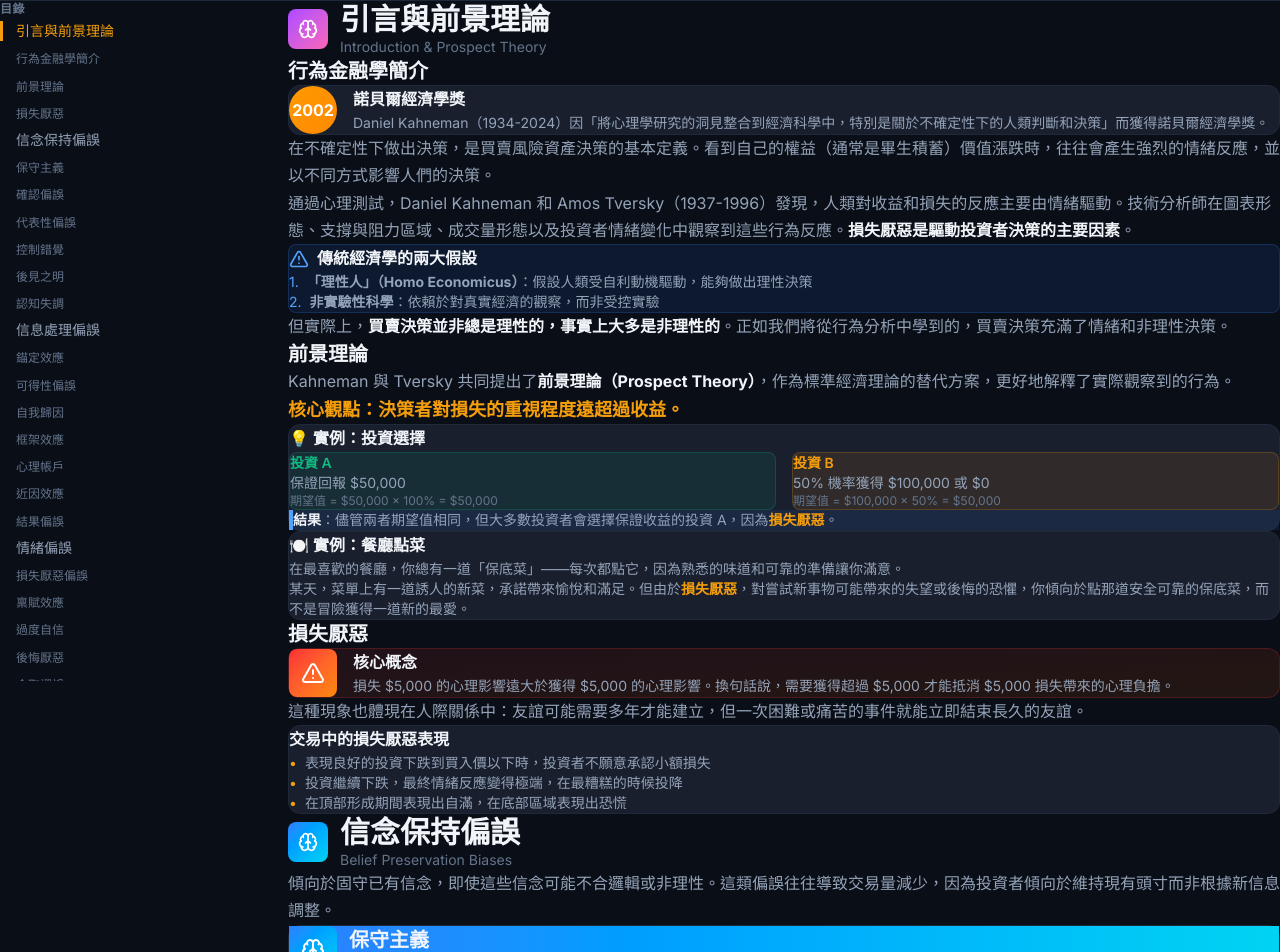
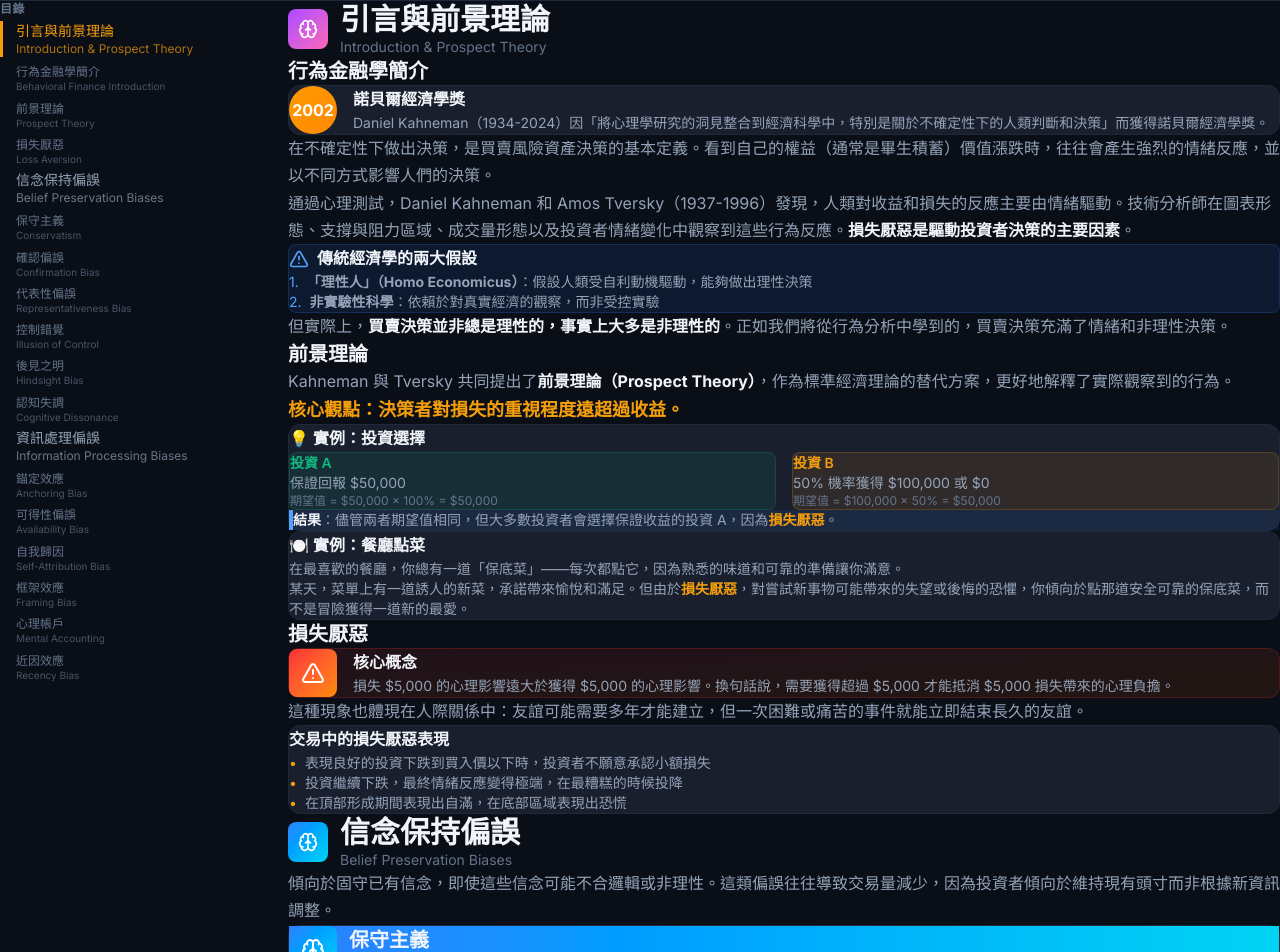
Before and after one commit to sam9407287/trading-education, a Next.js app: page /technical-analysis/behavioral-finance in a window 1280 px wide. Shown: the part 194-1146 px from the top of the page. Built offline with nearby package versions, Linux system fonts and the light colour scheme.

Commit message:
修正行為金融頁面：將簡體'信息'改為繁體'資訊'並在側邊目錄添加中英對照

```diff
--- a/src/app/technical-analysis/behavioral-finance/page.tsx
+++ b/src/app/technical-analysis/behavioral-finance/page.tsx
@@ -9,54 +9,59 @@ const navSections = [
   {
     id: 'introduction',
     label: '引言與前景理論',
+    labelEn: 'Introduction & Prospect Theory',
     children: [
-      { id: 'intro', label: '行為金融學簡介' },
-      { id: 'prospect-theory', label: '前景理論' },
-      { id: 'loss-aversion', label: '損失厭惡' },
+      { id: 'intro', label: '行為金融學簡介', labelEn: 'Behavioral Finance Introduction' },
+      { id: 'prospect-theory', label: '前景理論', labelEn: 'Prospect Theory' },
+      { id: 'loss-aversion', label: '損失厭惡', labelEn: 'Loss Aversion' },
     ],
   },
   {
     id: 'belief-preservation',
     label: '信念保持偏誤',
+    labelEn: 'Belief Preservation Biases',
     children: [
-      { id: 'conservatism', label: '保守主義' },
-      { id: 'confirmation', label: '確認偏誤' },
-      { id: 'representativeness', label: '代表性偏誤' },
-      { id: 'illusion-of-control', label: '控制錯覺' },
-      { id: 'hindsight', label: '後見之明' },
-      { id: 'cognitive-dissonance', label: '認知失調' },
+      { id: 'conservatism', label: '保守主義', labelEn: 'Conservatism' },
+      { id: 'confirmation', label: '確認偏誤', labelEn: 'Confirmation Bias' },
+      { id: 'representativeness', label: '代表性偏誤', labelEn: 'Representativeness Bias' },
+      { id: 'illusion-of-control', label: '控制錯覺', labelEn: 'Illusion of Control' },
+      { id: 'hindsight', label: '後見之明', labelEn: 'Hindsight Bias' },
+      { id: 'cognitive-dissonance', label: '認知失調', labelEn: 'Cognitive Dissonance' },
     ],
   },
   {
     id: 'information-processing',
-    label: '信息處理偏誤',
+    label: '資訊處理偏誤',
+    labelEn: 'Information Processing Biases',
     children: [
-      { id: 'anchoring', label: '錨定效應' },
-      { id: 'availability', label: '可得性偏誤' },
-      { id: 'self-attribution', label: '自我歸因' },
-      { id: 'framing', label: '框架效應' },
-      { id: 'mental-accounting', label: '心理帳戶' },
-      { id: 'recency', label: '近因效應' },
-      { id: 'outcome', label: '結果偏誤' },
+      { id: 'anchoring', label: '錨定效應', labelEn: 'Anchoring Bias' },
+      { id: 'availability', label: '可得性偏誤', labelEn: 'Availability Bias' },
+      { id: 'self-attribution', label: '自我歸因', labelEn: 'Self-Attribution Bias' },
+      { id: 'framing', label: '框架效應', labelEn: 'Framing Bias' },
+      { id: 'mental-accounting', label: '心理帳戶', labelEn: 'Mental Accounting' },
+      { id: 'recency', label: '近因效應', labelEn: 'Recency Bias' },
+      { id: 'outcome', label: '結果偏誤', labelEn: 'Outcome Bias' },
     ],
   },
   {
     id: 'emotional',
     label: '情緒偏誤',
+    labelEn: 'Emotional Biases',
     children: [
-      { id: 'loss-aversion-bias', label: '損失厭惡偏誤' },
-      { id: 'endowment', label: '稟賦效應' },
-      { id: 'overconfidence', label: '過度自信' },
-      { id: 'regret-aversion', label: '後悔厭惡' },
-      { id: 'conjunction-fallacy', label: '合取謬誤' },
-      { id: 'self-control', label: '自我控制' },
-      { id: 'status-quo', label: '現狀偏誤' },
-      { id: 'affinity', label: '親和偏誤' },
+      { id: 'loss-aversion-bias', label: '損失厭惡偏誤', labelEn: 'Loss Aversion Bias' },
+      { id: 'endowment', label: '稟賦效應', labelEn: 'Endowment Bias' },
+      { id: 'overconfidence', label: '過度自信', labelEn: 'Overconfidence Bias' },
+      { id: 'regret-aversion', label: '後悔厭惡', labelEn: 'Regret Aversion' },
+      { id: 'conjunction-fallacy', label: '合取謬誤', labelEn: 'Conjunction Fallacy' },
+      { id: 'self-control', label: '自我控制', labelEn: 'Self-Control Bias' },
+      { id: 'status-quo', label: '現狀偏誤', labelEn: 'Status Quo Bias' },
+      { id: 'affinity', label: '親和偏誤', labelEn: 'Affinity Bias' },
     ],
   },
   {
     id: 'chart-patterns',
     label: '偏誤與圖表形態',
+    labelEn: 'Biases and Chart Patterns',
   },
 ];
 
@@ -392,7 +397,7 @@ export default function BehavioralFinancePage() {
               id="belief-preservation"
               title="信念保持偏誤"
               titleEn="Belief Preservation Biases"
-              description="傾向於固守已有信念，即使這些信念可能不合邏輯或非理性。這類偏誤往往導致交易量減少，因為投資者傾向於維持現有頭寸而非根據新信息調整。"
+              description="傾向於固守已有信念，即使這些信念可能不合邏輯或非理性。這類偏誤往往導致交易量減少，因為投資者傾向於維持現有頭寸而非根據新資訊調整。"
               icon={Brain}
               gradient="from-blue-500 to-cyan-400"
             />
@@ -402,7 +407,7 @@ export default function BehavioralFinancePage() {
               title="保守主義"
               titleEn="Conservatism"
               type="belief"
-              definition="傾向於過度重視當前信念，低估新信息的價值。投資者由於在接收新信息時更保守地改變預測，從而低估某一結果的機率。"
+              definition="傾向於過度重視當前信念，低估新資訊的價值。投資者由於在接收新資訊時更保守地改變預測，從而低估某一結果的機率。"
               marketExample="你持續看好某科技股三個月，認為它會突破新高。然而最近公司公布營收不如預期，股價連續下跌並跌破重要支撐位。你仍堅持原本的看法，認為只是短期波動，忽略了基本面和技術面都已經轉弱的訊號。"
               impact={{
                 volume: "導致交易量減少",
@@ -416,7 +421,7 @@ export default function BehavioralFinancePage() {
               title="確認偏誤"
               titleEn="Confirmation Bias"
               type="belief"
-              definition="傾向於尋找和注意確認已有信念的信息，而忽視和低估與已有信念相矛盾的信息。忽略與當前觀點相反的證據，接受類似觀點而不考慮當前觀點可能是錯誤的。"
+              definition="傾向於尋找和注意確認已有信念的資訊，而忽視和低估與已有信念相矛盾的資訊。忽略與當前觀點相反的證據，接受類似觀點而不考慮當前觀點可能是錯誤的。"
               marketExample="你買入電動車股票後，只關注看好電動車產業的新聞和報導，對於產能過剩、競爭加劇的負面消息視而不見。社群媒體上有人分享看好電動車的文章你會轉發，但批評的聲音你直接略過。結果錯過了產業反轉的早期警訊。"
               impact={{
                 volume: "導致交易量減少",
@@ -430,7 +435,7 @@ export default function BehavioralFinancePage() {
               title="代表性偏誤"
               titleEn="Representativeness Bias"
               type="belief"
-              definition="傾向於根據過去的經驗和分類對新信息進行分類。還有傾向於過度依賴小樣本信息，這些樣本並不代表整體。根據以前的預測做出預測，而不對當前情況進行詳細分析，因為當前情況與以前的情況相似。這是季節性預測錯誤或小樣本經驗的典型表現。"
+              definition="傾向於根據過去的經驗和分類對新資訊進行分類。還有傾向於過度依賴小樣本資訊，這些樣本並不代表整體。根據以前的預測做出預測，而不對當前情況進行詳細分析，因為當前情況與以前的情況相似。這是季節性預測錯誤或小樣本經驗的典型表現。"
               marketExample="你注意到過去三年每到農曆新年前，生技股都會上漲。今年新年前你大舉買入生技股，期待重現往年行情。但你忽略了今年整體環境已經改變：Fed 持續升息、資金緊縮、產業面臨監管壓力。結果不僅沒漲反而大跌，你過度依賴小樣本的歷史經驗，沒考慮當前的宏觀環境。"
               impact={{
                 volume: "導致交易量減少",
@@ -472,7 +477,7 @@ export default function BehavioralFinancePage() {
               title="認知失調"
               titleEn="Cognitive Dissonance"
               type="belief"
-              definition="傾向於竭盡全力抑制和消除認知失調，即當新信息與預先存在的信息和理解衝突時感受到的心理不適。"
+              definition="傾向於竭盡全力抑制和消除認知失調，即當新資訊與預先存在的資訊和理解衝突時感受到的心理不適。"
               marketExample="你花了大量時間研究一檔 AI 概念股，認為它是未來十年的明星。但公司連續兩季虧損擴大，競爭對手推出更好的產品，你的股票持續下跌。你內心很掙扎：承認自己看錯很痛苦，但繼續持有又不斷虧錢。你開始找各種理由說服自己「長期一定會漲回來」，拒絕面對投資失敗的事實，最終越陷越深。"
               impact={{
                 volume: "導致交易量減少",
@@ -481,12 +486,12 @@ export default function BehavioralFinancePage() {
               }}
             />
 
-            {/* ==================== 信息處理偏誤 ==================== */}
+            {/* ==================== 資訊處理偏誤 ==================== */}
             <SectionHeader
               id="information-processing"
-              title="信息處理偏誤"
+              title="資訊處理偏誤"
               titleEn="Information Processing Biases"
-              description="傾向於以不合邏輯或非理性的方式處理新信息，這往往是信念保持偏誤的前兆。這些偏誤幫助解釋技術分析師觀察到的許多圖表形態，如支撐與阻力區域的形成。"
+              description="傾向於以不合邏輯或非理性的方式處理新資訊，這往往是信念保持偏誤的前兆。這些偏誤幫助解釋技術分析師觀察到的許多圖表形態，如支撐與阻力區域的形成。"
               icon={Zap}
               gradient="from-purple-500 to-pink-400"
             />
@@ -511,10 +516,10 @@ export default function BehavioralFinancePage() {
               titleEn="Availability Bias"
               type="information"
               definition="傾向於根據事件的易於回憶或理解程度來決定其機率。容易回憶和理解的結果被認為比那些更難回憶或理解的結果更有可能發生。"
-              marketExample="朋友最近在半導體股賺了大錢，你每天都聽他分享戰績。媒體也不斷報導晶片產業的榮景。於是你認為「現在投資半導體一定賺」，把大部分資金投入。但你忽略了其他產業的機會，也沒評估半導體是否已經過熱。只因為這些信息「容易取得」和「印象深刻」，就過度高估了獲利機率。"
+              marketExample="朋友最近在半導體股賺了大錢，你每天都聽他分享戰績。媒體也不斷報導晶片產業的榮景。於是你認為「現在投資半導體一定賺」，把大部分資金投入。但你忽略了其他產業的機會，也沒評估半導體是否已經過熱。只因為這些資訊「容易取得」和「印象深刻」，就過度高估了獲利機率。"
               impact={{
                 volume: "略微傾向於更活躍，但不顯著",
-                price: "往往導致糟糕的進出場決策，因為沒有考慮更徹底的分析。投資者往往在全球範圍內分散程度較低，因為他們傾向於投資在本地或容易獲得更多信息的資產",
+                price: "往往導致糟糕的進出場決策，因為沒有考慮更徹底的分析。投資者往往在全球範圍內分散程度較低，因為他們傾向於投資在本地或容易獲得更多資訊的資產",
                 sentiment: "情緒可能波動，因為意見可能因他人的影響而更快地改變。更多的羊群行為"
               }}
             />
@@ -538,8 +543,8 @@ export default function BehavioralFinancePage() {
               title="框架效應"
               titleEn="Framing Bias"
               type="information"
-              definition="傾向於根據問題的提問或框架方式來回答問題。受到與手頭決策無關的信息的影響。以負面方式呈現的無關信息會負面影響你的觀點，反之亦然。"
-              marketExample="你持有一檔股票，早上起床心情很好，看到公司公告「營收略低於預期但仍年增 5%」，你想「還不錯啊，繼續持有」。但如果早上剛跟家人吵架，心情煩躁，看到同樣的公告，你可能想「才成長 5%？太爛了，不如預期就是利空」而急著賣出。同樣的信息，因為你的情緒框架不同，做出完全相反的決策。"
+              definition="傾向於根據問題的提問或框架方式來回答問題。受到與手頭決策無關的資訊的影響。以負面方式呈現的無關資訊會負面影響你的觀點，反之亦然。"
+              marketExample="你持有一檔股票，早上起床心情很好，看到公司公告「營收略低於預期但仍年增 5%」，你想「還不錯啊，繼續持有」。但如果早上剛跟家人吵架，心情煩躁，看到同樣的公告，你可能想「才成長 5%？太爛了，不如預期就是利空」而急著賣出。同樣的資訊，因為你的情緒框架不同，做出完全相反的決策。"
               impact={{
                 volume: "對交易量沒有顯著影響",
                 price: "可能導致強烈的表現不佳期（因為風險承受能力往往判斷不佳）和可能次優的投資組合配置",
--- a/src/components/ui/AnchorNav.tsx
+++ b/src/components/ui/AnchorNav.tsx
@@ -5,7 +5,8 @@ import { useEffect, useState } from 'react';
 interface Section {
   id: string;
   label: string;
-  children?: { id: string; label: string }[];
+  labelEn?: string;
+  children?: { id: string; label: string; labelEn?: string }[];
 }
 
 interface AnchorNavProps {
@@ -70,7 +71,12 @@ export default function AnchorNav({ sections }: AnchorNavProps) {
                   : 'text-[var(--text-secondary)] hover:text-[var(--text-primary)]'
                 }`}
             >
-              {section.label}
+              <div className="flex flex-col">
+                <span>{section.label}</span>
+                {section.labelEn && (
+                  <span className="text-xs opacity-70 mt-0.5">{section.labelEn}</span>
+                )}
+              </div>
             </button>
 
             {/* 子項目 */}
@@ -86,7 +92,12 @@ export default function AnchorNav({ sections }: AnchorNavProps) {
                           : 'text-[var(--text-muted)] hover:text-[var(--text-secondary)]'
                         }`}
                     >
-                      {child.label}
+                      <div className="flex flex-col">
+                        <span>{child.label}</span>
+                        {child.labelEn && (
+                          <span className="text-[10px] opacity-70 mt-0.5">{child.labelEn}</span>
+                        )}
+                      </div>
                     </button>
                   </li>
                 ))}
```
